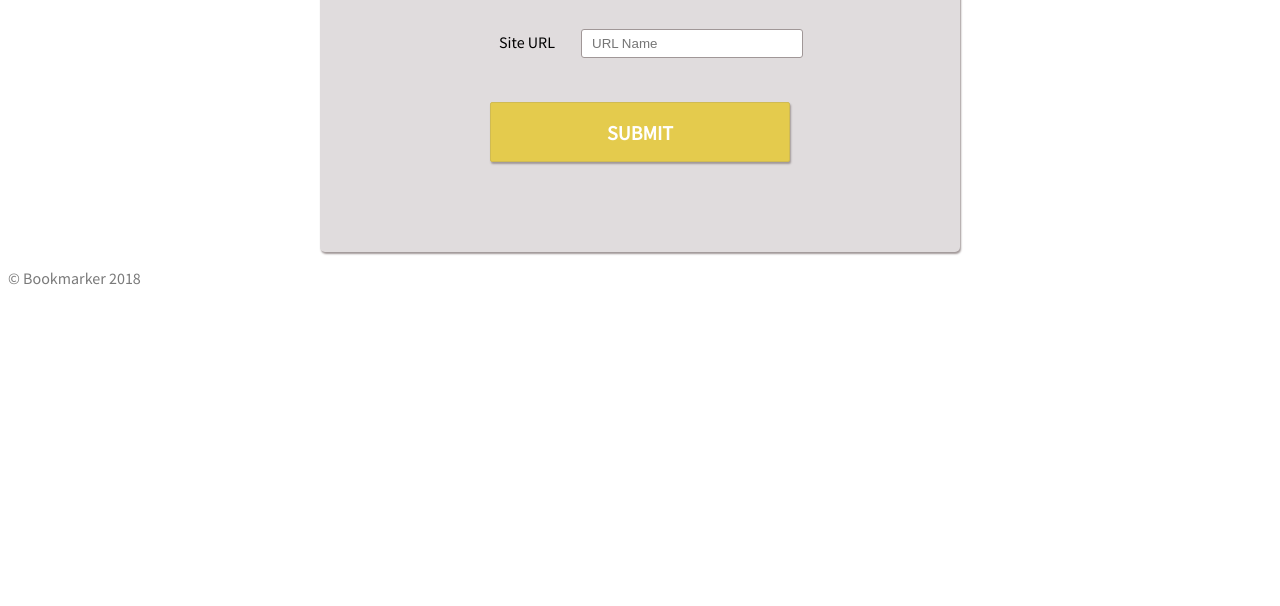
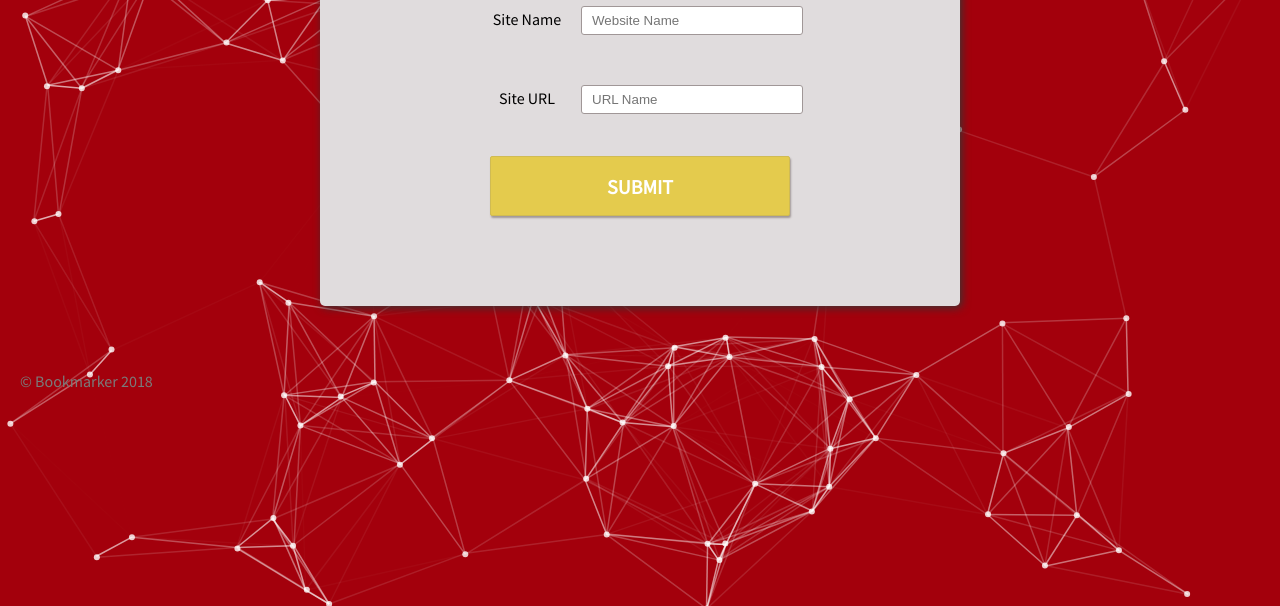
Before and after one commit to polytheshepard/bookmark-app, a plain HTML site: page index.html in a window 1280 px wide. Shown: the part 343-949 px from the top of the page. Before the commit the page ends 800 px from the top, so only its background shows below. Drawn offline with nearby package versions, Linux system fonts and the light colour scheme.

Commit message:
Added particles.js

```diff
--- a/css/style.css
+++ b/css/style.css
@@ -1,3 +1,11 @@
+html {
+  background-color: #a3000c;
+}
+
+body {
+  margin: 0;
+}
+
 h1, h2, p, label {
   font-family: 'Source Sans Pro', sans-serif;
 }
@@ -5,6 +13,8 @@ h1, h2, p, label {
 h1 {
   font-size: 40px;
   text-align: center;
+  color: #fff;
+  text-shadow: 2px 2px 8px rgba(53, 53, 52, 0.98);
 }
 
 h2 {
@@ -20,17 +30,20 @@ h3 {
 
 #form {
   background-color: #e0dcdd;
+  position: absolute;
   padding: 5em;
   text-align: center;
   border-radius: 5px;
   width: 30em;
+  left: 0;
+  right: 0;
   margin: auto;
-  box-shadow: 1px 2px 2px #a09797;
+  box-shadow: 2px 2px 8px rgba(53, 53, 52, 0.98);
 }
 
 .fa-heart:before {
   color: rgba(255, 0, 0, 0.5);
-  font-size: 40px;
+  font-size: 60px;
 }
 
 label {
@@ -96,15 +109,20 @@ button:hover {
 
 .bookmark-group {
   font-family: 'Source Sans Pro', sans-serif;
-  margin: auto;
-  width: auto;
+  margin-right: auto;
+  margin-left: auto;
+  left: 0;
+  right: 0;
+  width: 70%;
+  position: relative;
   background-color: #686369;
   color: #e0dcdd;
-  border-radius: 2px;
-  box-shadow: 1px 2px 2px #a09797;
+  border-radius: 5px;
+  box-shadow: 2px 2px 8px rgba(53, 53, 52, 0.98);
   padding: 3em;
-  margin: 30px 0;
   animation: fade 1s ease-in;
+  top: 600px;
+  margin-bottom: 40px;
 }
 
 @keyframes fade {
@@ -146,6 +164,15 @@ a {
   background-color: #a3000c;
 }
 
+/* Paragraph is applied to footer only */
+
+p {
+  position: relative;
+  bottom: -610px;
+  margin-bottom: 25px;
+  margin-left: 20px;
+}
+
 footer {
   color: #7a7a7a;
 }
@@ -154,7 +181,29 @@ footer {
 #errorFillform, #errorSite, #errorURL, #errorRegURL {
   font-family: 'Source Sans Pro', sans-serif;
   color: #ff0000;
-  text-align: left;
+  display: inline-block;
+}
+
+#errorFillform {
+  margin-bottom: 10px;
+}
+
+#errorSite {
+  margin-top: 10px;
+}
+
+/* Particles background */
+canvas {
+  display: block;
+  vertical-align: bottom;
+}
+
+#particles-js {
+  background: #a3000c;
+  height: 100%;
+  width: 100%;
+  position: absolute;
+  padding-bottom: 110px;
 }
 
 /*Enlarges text and input in mobile*/
--- a/index.html
+++ b/index.html
@@ -9,6 +9,7 @@
     <link href="https://cdnjs.cloudflare.com/ajax/libs/font-awesome/4.7.0/css/font-awesome.min.css" rel="stylesheet">
   </head>
   <body onload='fetchBookmarks()'>
+    <div id="particles-js">
     <h1>Website Bookmarker</h1>
     <form id='form' onsubmit='return validateBookmarks()'>
     <div class="fa fa-heart"></div>
@@ -35,6 +36,13 @@
      <footer>
        <p>&copy Bookmarker 2018</p>
      </footer>
+     </div>
+     <script src="https://cdn.jsdelivr.net/particles.js/2.0.0/particles.min.js"></script>
      <script src='js/main.js'></script>
+     <script>
+      particlesJS.load('particles-js', 'js/particles.json', function() {
+        console.log('particles.json loaded...');
+      });
+     </script>
    </body>
 </html>
--- /dev/null
+++ b/js/particles.json
@@ -0,0 +1,68 @@
+{
+  "particles": {
+    "number": {
+      "value": 100,
+      "density": {
+        "enable": true,
+        "value_area": 800
+      }
+    },
+    "color": {
+      "value": "#fff"
+    },
+    "shape": {
+      "type": "circle",
+      "stroke": {
+        "width": 0,
+        "color": "#fff"
+      }
+    },
+    "polygon": {
+      "nb_sides": 7
+    },
+    "opacity": {
+      "value": 0.8
+    },
+  "size": {
+    "value": 3,
+    "random": false,
+    "anim": {
+      "enable": false
+    }
+  },
+  "line_linked": {
+    "enable": true,
+    "distance": 170,
+    "color": "#fff",
+    "opacity": 0.8,
+    "width": 1.5
+    },
+    "move": {
+      "enable": true,
+      "speed": 5,
+      "direction": "none",
+      "random": false,
+      "out_mode": "out",
+      "bounce": false
+    }
+  },
+  "interactivity": {
+    "detect_on": "canvas",
+    "events": {
+      "onhover": {
+        "enable": false
+      },
+      "onclick": {
+        "enable": true,
+        "mode": "push"
+      },
+      "resize": true
+    },
+    "modes": {
+      "push": {
+        "particles_nb": 4
+      }
+    }
+  },
+  "retina_detect": true
+}
```
